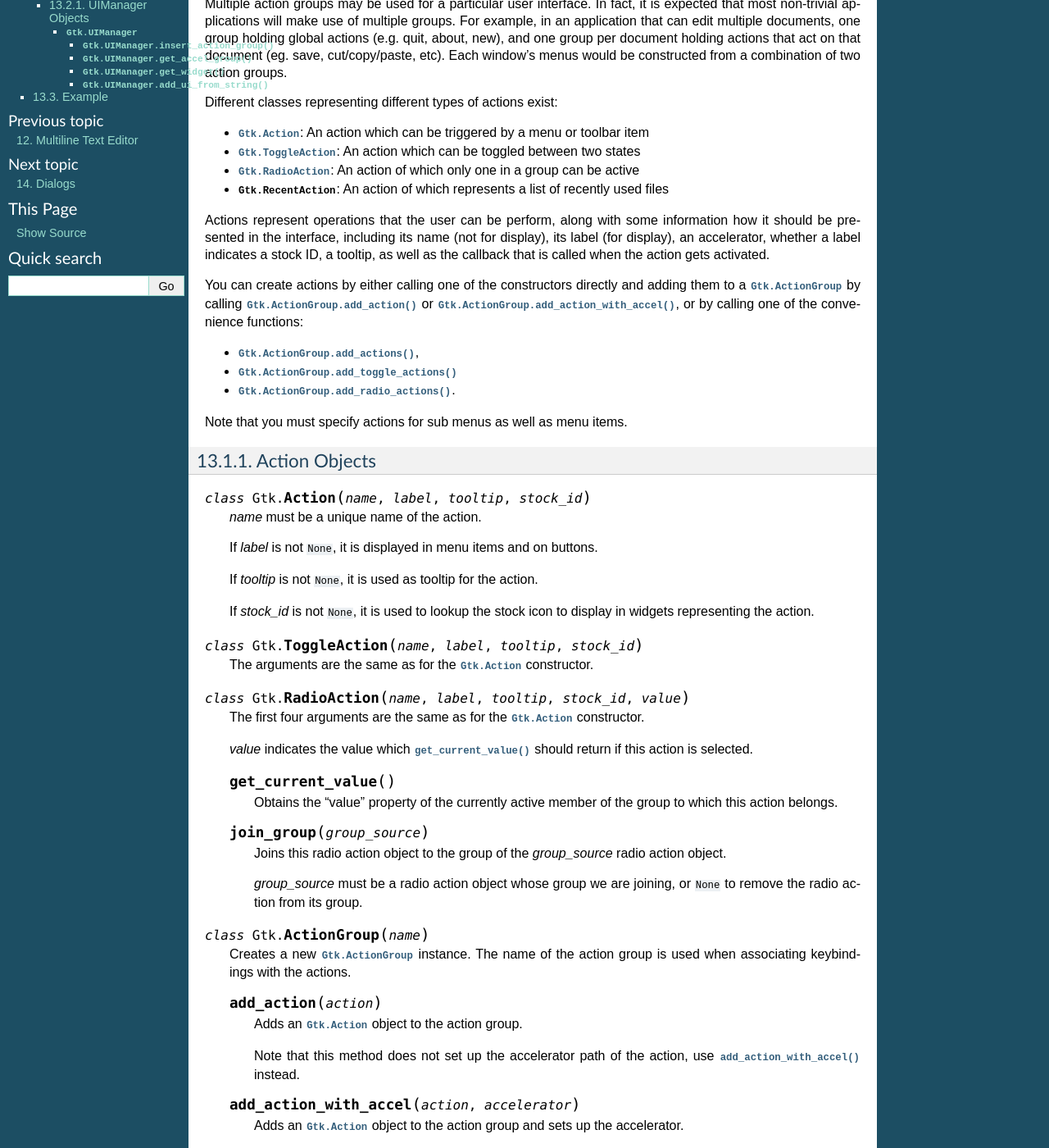
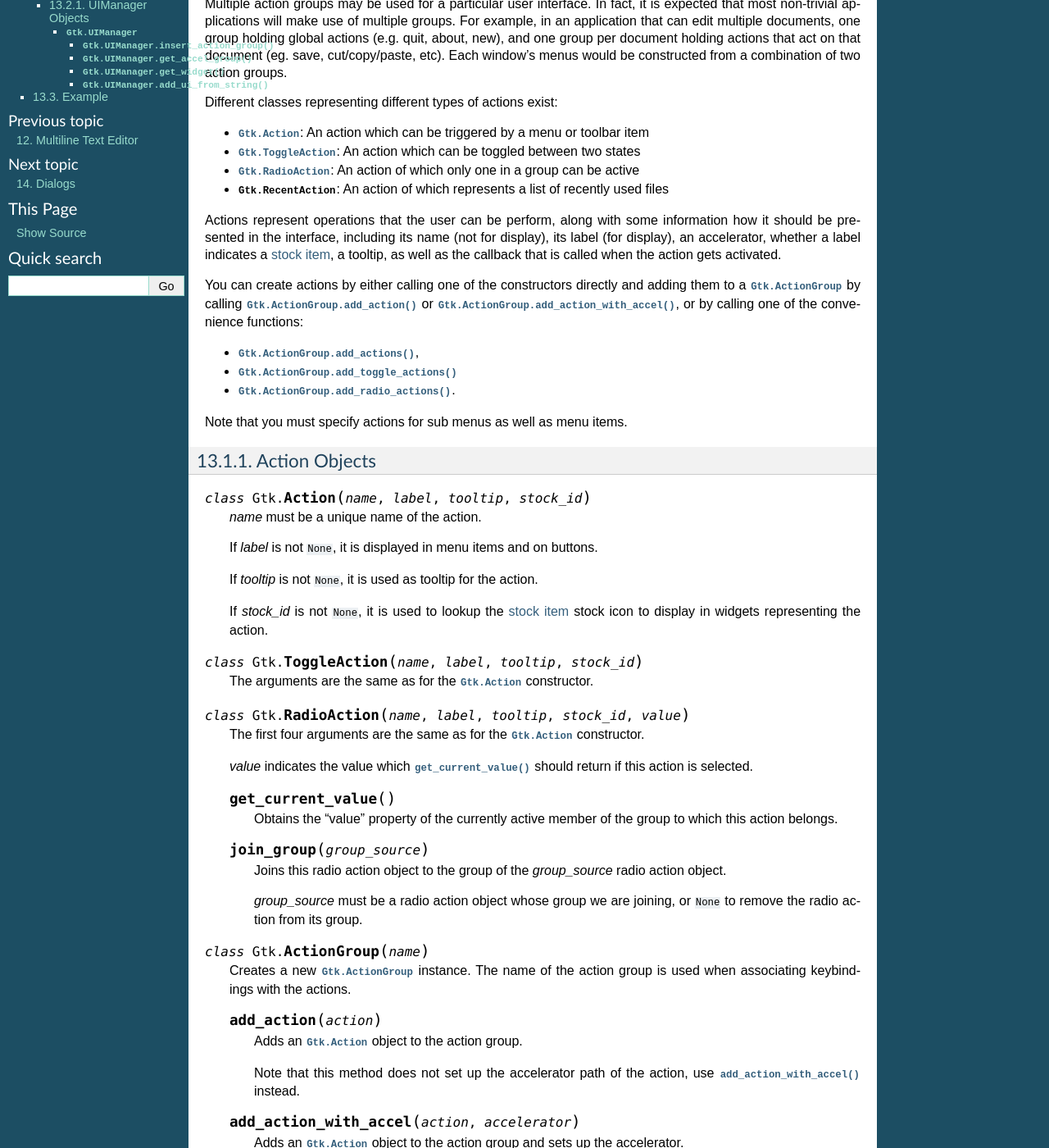
Before and after one commit to sebp/PyGObject-Tutorial, a Sphinx documentation site: the page built from source/menus.txt, in a window 1280 px wide and 1400 px high, scrolled down 348 px. Shown: the whole window at 82% size. Built offline with Sphinx 7.4.7, drawn with Linux system fonts in a browser that asks for light colours; some of the changed text lies outside the part shown.

Commit message:
Cross-reference stock items section

```diff
--- a/source/button_widgets.txt
+++ b/source/button_widgets.txt
@@ -22,7 +22,7 @@ Button Objects
     :class:`Gtk.Label` child containing the given text.
 
     If *stock* is not ``None``, creates a new button containing the image and
-    text from a stock item.
+    text from a :ref:`stock item <stock-items>`.
 
     If *use_underline* is set to ``True``, an underline  in the text
     indicates the next character should be used for the mnemonic accelerator key.
--- a/source/cellrenderers.txt
+++ b/source/cellrenderers.txt
@@ -105,7 +105,7 @@ CellRendererPixbuf
 
 A :class:`Gtk.CellRendererPixbuf` can be used to render an image in a cell. It
 allows to render either a given :class:`Gdk.Pixbuf` (set via the "pixbuf"
-property) or a stock icon (set via the "stock-id" property).
+property) or a :ref:`stock item <stock-items>` (set via the "stock-id" property).
 
 CellRendererPixbuf Objects
 ^^^^^^^^^^^^^^^^^^^^^^^^^^
--- a/source/entry.txt
+++ b/source/entry.txt
@@ -77,7 +77,8 @@ Entry Objects
 
     .. method:: set_icon_from_stock(icon_pos, stock_id)
 
-        Sets the icon shown in the entry at the specified position from a stock image.
+        Sets the icon shown in the entry at the specified position from a
+        :ref:`stock item <stock-items>`.
         If *stock_id* is ``None``, no icon will be shown in the specified position.
 
         *icon_pos* specifies the side of the entry at which an icon is placed and
--- a/source/menus.txt
+++ b/source/menus.txt
@@ -37,8 +37,8 @@ Different classes representing different types of actions exist:
 Actions represent operations that the user can be perform, along with some
 information how it should be presented in the interface, including its name
 (not for display), its label (for display), an accelerator, whether a label
-indicates a stock ID, a tooltip, as well as the callback that is called when
-the action gets activated.
+indicates a :ref:`stock item <stock-items>`, a tooltip, as well as the callback
+that is called when the action gets activated.
 
 You can create actions by either calling one of the constructors directly and
 adding them to a :class:`Gtk.ActionGroup` by calling
@@ -62,7 +62,8 @@ Action Objects
 
     If *tooltip* is not ``None``, it is used as tooltip for the action.
 
-    If *stock_id* is not ``None``, it is used to lookup the stock icon to display
+    If *stock_id* is not ``None``, it is used to lookup the
+    :ref:`stock item <stock-items>` stock icon to display
     in widgets representing the action.
 
 .. class:: Gtk.ToggleAction(name, label, tooltip, stock_id)
@@ -118,7 +119,7 @@ Action Objects
         items with the following information:
 
         * The name of the action (mandatory)
-        * The stock ID of the action (default: ``None``)
+        * The :ref:`stock item <stock-items>` of the action (default: ``None``)
         * The label for the action (default: ``None``)
         * The accelerator for the action, in the format understood by the
           :func:`Gtk.accelerator_parse` function (default: ``None``)
@@ -140,7 +141,7 @@ Action Objects
         items with the following information:
 
         * The name of the action (mandatory)
-        * The stock ID of the action (default: ``None``)
+        * The :ref:`stock item <stock-items>` of the action (default: ``None``)
         * The label for the action (default: ``None``)
         * The accelerator for the action, in the format understood by the
           :func:`Gtk.accelerator_parse` function (default: ``None``)
@@ -164,7 +165,7 @@ Action Objects
         items with the following information:
 
         * The name of the action (mandatory)
-        * The stock ID of the action (default: ``None``)
+        * The :ref:`stock item <stock-items>` of the action (default: ``None``)
         * The label for the action (default: ``None``)
         * The accelerator for the action, in the format understood by the
           :func:`Gtk.accelerator_parse` function (default: ``None``)
--- a/source/stock.txt
+++ b/source/stock.txt
@@ -1,3 +1,5 @@
+.. _stock-items:
+
 Stock Items
 ============
 
```
Also changed, not shown: source/dialogs.txt (+5 -4 lines).
